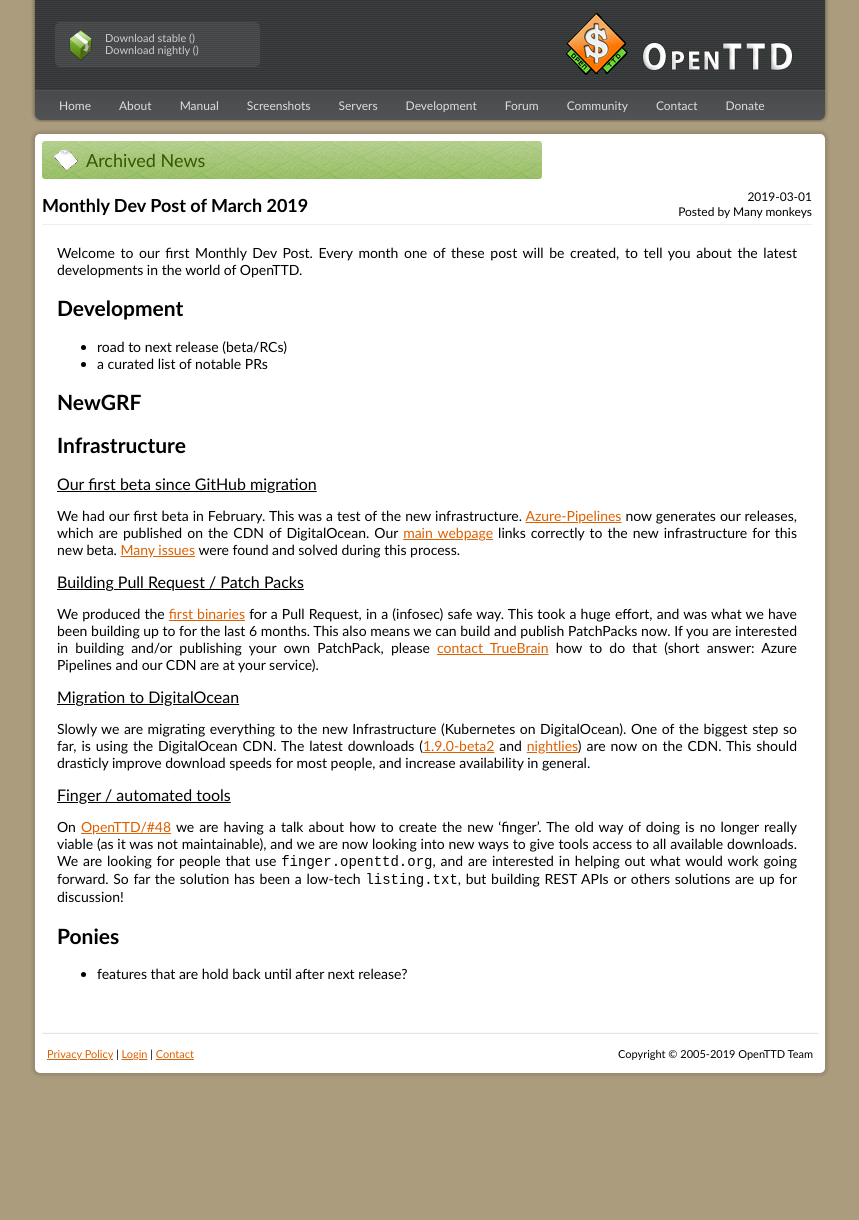
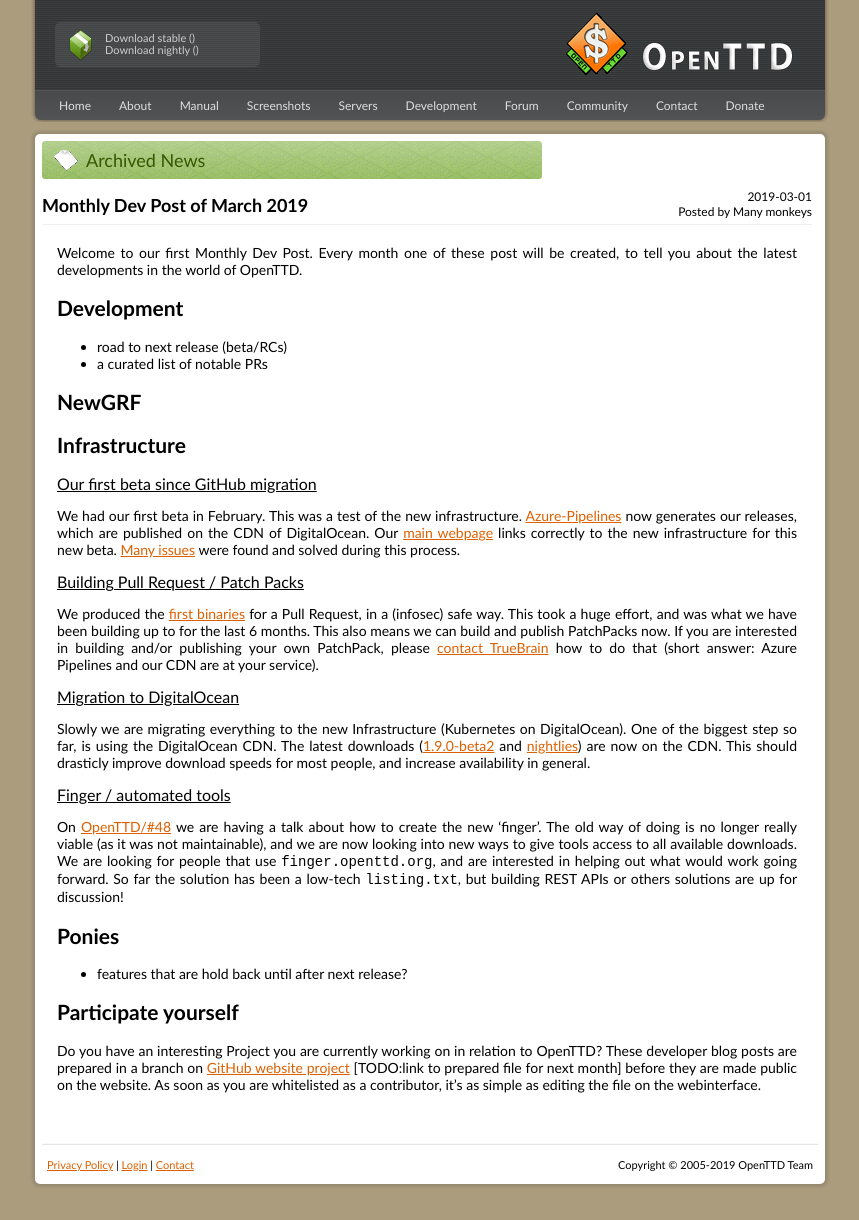
Before and after one commit to OpenTTD/website, a Jekyll site: the page built from _posts/2019-03-01-monthly-dev-post.md, in a window 1280 px wide. Shown: the whole page, without its empty margins (210-1069 px from the left). Built offline with Jekyll 4.4.1, drawn with Linux system fonts in a browser that asks for light colours; before the commit the page ends 1109 px from its top, so only the background shows below that.

Commit message:
Update 2019-03-01-monthly-dev-post.md

```diff
--- a/_posts/2019-03-01-monthly-dev-post.md
+++ b/_posts/2019-03-01-monthly-dev-post.md
@@ -45,3 +45,7 @@
 
 ## Ponies
 - features that are hold back until after next release?
+
+## Participate yourself
+
+Do you have an interesting Project you are currently working on in relation to OpenTTD? These developer blog posts are prepared in a branch on [GitHub website project](https://github.com/OpenTTD/website/tree/monthly-dev-post/_posts) [TODO:link to prepared file for next month] before they are made public on the website. As soon as you are whitelisted as a contributor, it's as simple as editing the file on the webinterface.
```
